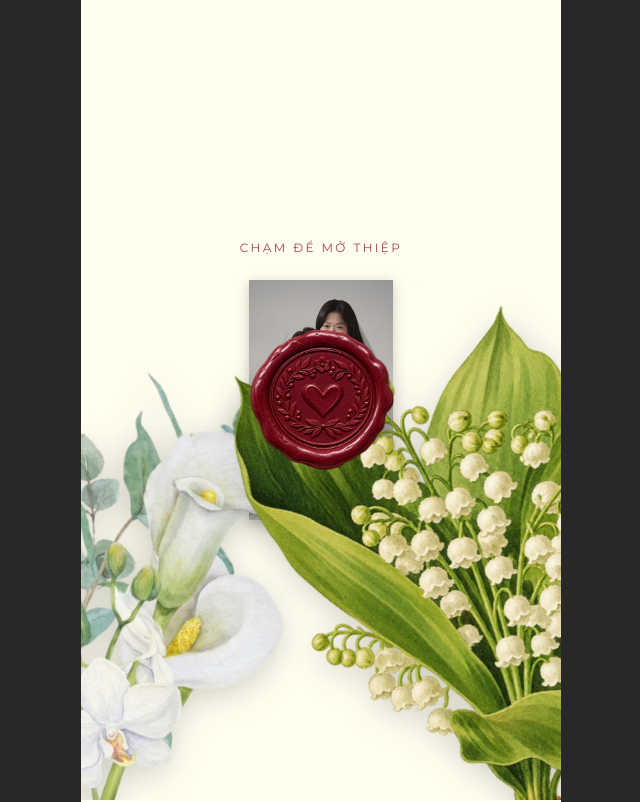
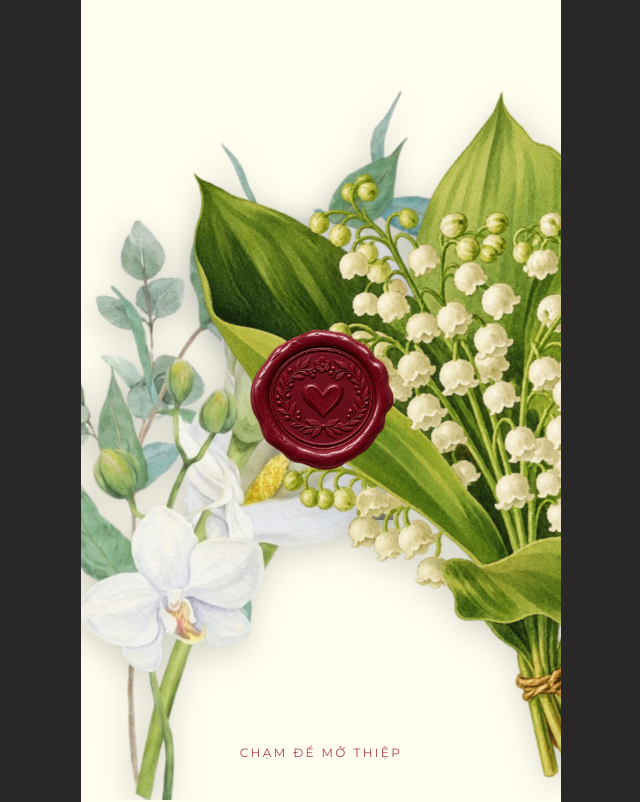
Before and after one commit to trinh-56/ha-anh-hoang-minh, a website with bundled scripts: page index.html in a window 1280 px wide. Shown: the top 802 px of the page, without its empty margins (319-959 px from the left). Built offline with nearby package versions, Linux system fonts and the light colour scheme.

Commit message:
Intro: larger bouquets fully cover the photo; hint moved to bottom
Co-Authored-By: Claude Sonnet 5.5 <noreply@anthropic.com>

```diff
--- a/styles.css
+++ b/styles.css
@@ -160,7 +160,7 @@ button:active, a:active {
 
 .lily {
   position: absolute;
-  top: 75%;
+  top: 54%;
   filter: drop-shadow(0 8px 16px rgb(41 39 39 / 0.22));
   max-width: none; /* override the global img cap so the bouquets can be zoomed past the screen edges */
   height: auto;
@@ -170,8 +170,8 @@ button:active, a:active {
 }
 
 /* Zoomed in so the bouquets and seal hide the photo until the reveal; tilted toward the centre. */
-.lily-left { --tilt: 22.5deg; left: -52%; width: 135%; }
-.lily-right { --tilt: -22.5deg; right: -31%; width: 90%; }
+.lily-left { --tilt: 22.5deg; left: -55%; width: 172%; }
+.lily-right { --tilt: -22.5deg; right: -38%; width: 104%; }
 
 .seal {
   position: relative;
@@ -201,7 +201,7 @@ button:active, a:active {
 }
 
 .hint {
-  top: calc(50% - 20svh);
+  bottom: calc(5svh + env(safe-area-inset-bottom));
   font-size: 0.75rem;
   letter-spacing: 0.2em;
   text-transform: uppercase;
```
